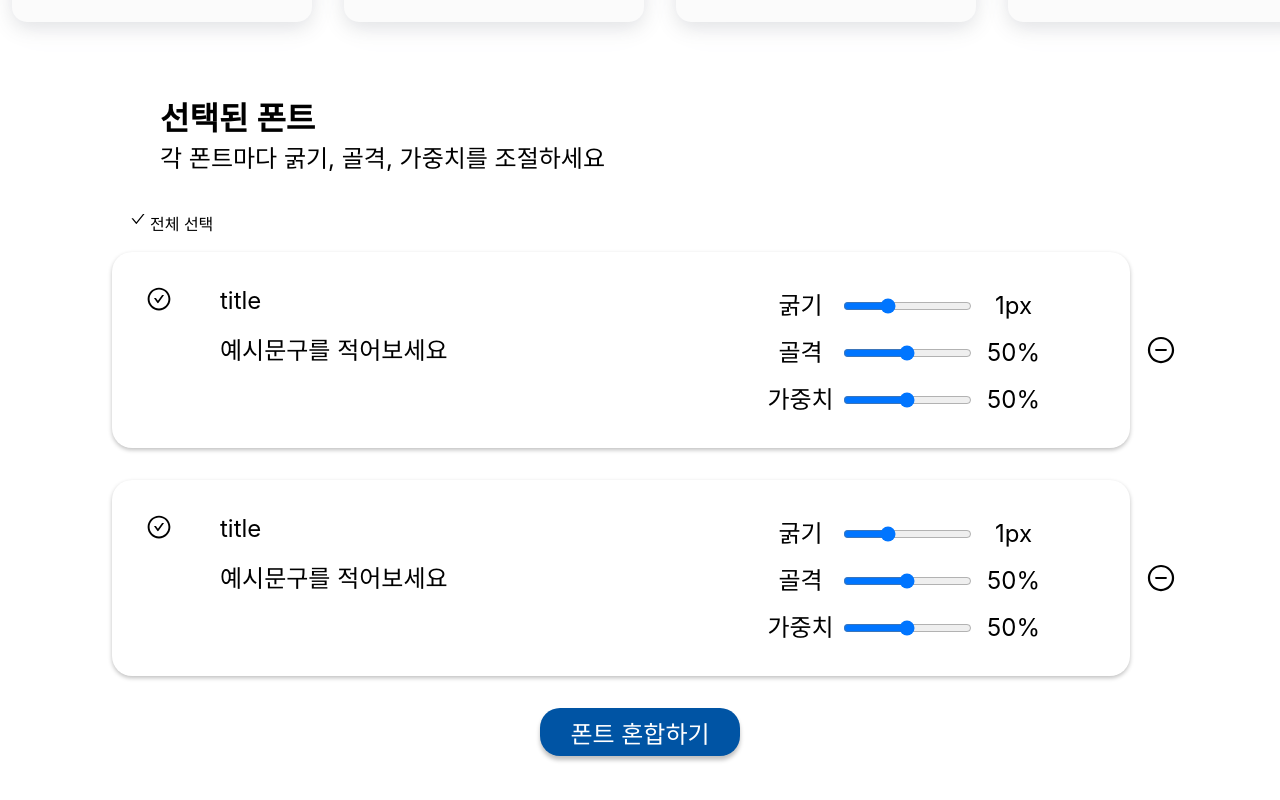
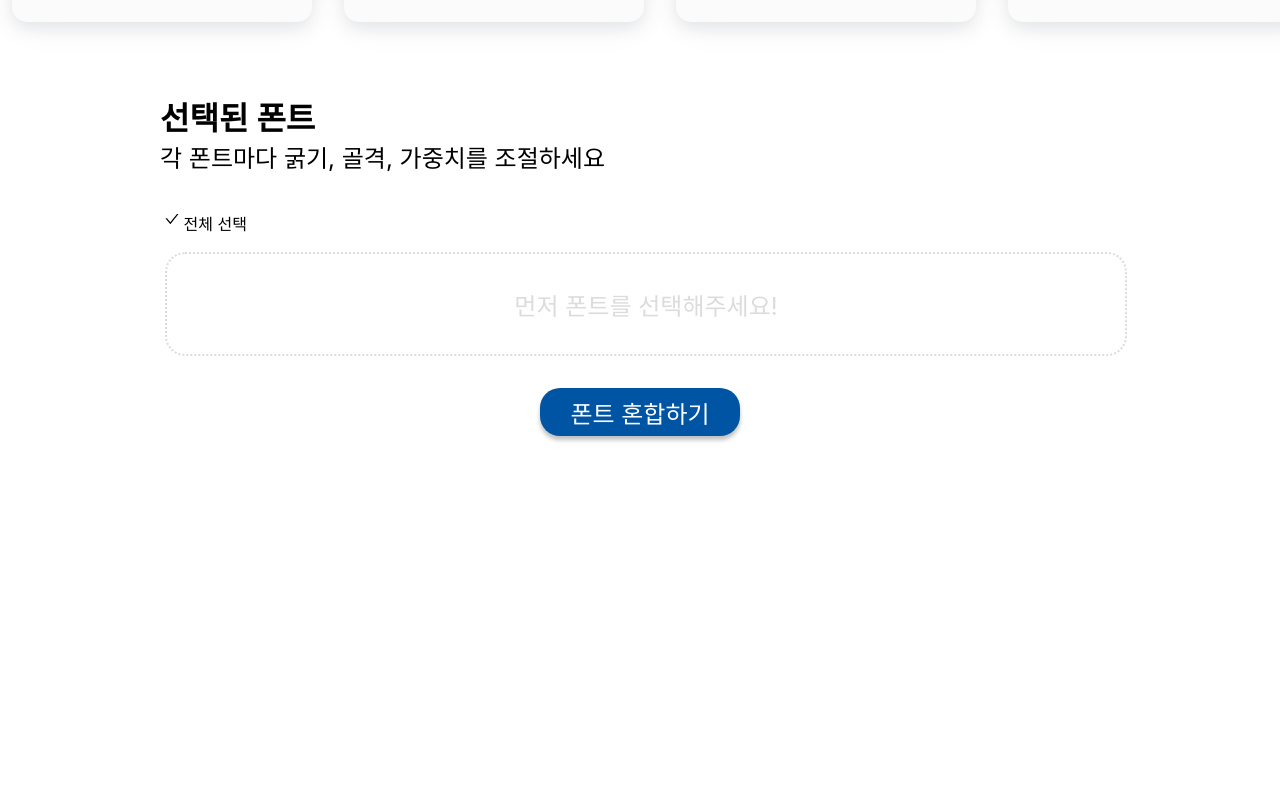
Before and after one commit to RijuKim/font_recommend_app, a React (Create React App) app in the folder font_recommend_app/: page / in a window 1280 px wide. Shown: the part 952-1752 px from the top of the page. After the commit the page ends 1492 px from the top, so only its background shows below. Built offline with nearby package versions, Linux system fonts and the light colour scheme; a web font is replaced by a local one.

Commit message:
Add: 폰트 선택 후 컨트롤러 생성 이벤트, 폰트 혼합 결과, 선택 정보 props전달

```diff
--- a/font_recommend_app/src/components/Card.jsx
+++ b/font_recommend_app/src/components/Card.jsx
@@ -31,6 +31,9 @@ function Cards() {
     // 글자 크기 상태 관리, 초기 글자 크기는 30px로 설정
     const [fontSize, setFontSize] = useState(30);
 
+    //사용자가 선택한 폰트 값 Popup에서 가져오는 상태 관리
+    const [selectedFont, setSelectedFont] = useState('')
+
     // 폰트 혼합 결과 컴포넌트 보여주기 상태 관리
     const [showFontMixResult, setShowFontMixResult] = useState(false);
 
@@ -58,6 +61,12 @@ function Cards() {
     const handleFontSizeChange = (event) => {
         setFontSize(event.target.value);
     };
+
+    // 사용자 선택 폰트 데이터 가져오기 핸들러
+    const getFontDataFromPopCard = (fontData) => {
+        setSelectedFont(fontData);
+        console.log(fontData);
+    }
 
     //폰트 혼합하기 버튼 클릭 핸들러
     const handleMixFontsClick = () => {
@@ -182,7 +191,11 @@ function Cards() {
                         각 폰트마다 굵기, 골격, 가중치를 조절하세요
                     </div>
                 </div>
-                <Controller onResultButtonClick={handleMixFontsClick}/>
+                {console.log("Card에서 저장된 폰트", selectedFont)}
+                <Controller
+                    onResultButtonClick={handleMixFontsClick}
+                    selectedFont={selectedFont}
+                    userInput={userInput}/>
                 {showFontMixResult && (
                     <div>
                         <div className='result_inform_wrapper'>
@@ -223,6 +236,7 @@ function Cards() {
                         children7={popupContent.children7}
                         children8={popupContent.children8}
                         onClose={handleClosePopup}
+                        getFontDataFromPopCard={getFontDataFromPopCard}
                     />
                 )}
             </div>
--- a/font_recommend_app/src/components/Cards.css
+++ b/font_recommend_app/src/components/Cards.css
@@ -316,6 +316,7 @@ input[type=text] {
     gap: 20%;
     margin-top: 40px;
     margin-left: 10%;
+    margin-bottom: 32px;
     align-items: center;
 }
 
--- a/font_recommend_app/src/components/Controller.jsx
+++ b/font_recommend_app/src/components/Controller.jsx
@@ -1,23 +1,44 @@
 //Controller.jsx
-import React, { useState } from 'react';
+import React, { useState, useEffect } from 'react';
 import './Cards.css';
 import './Controllers.css';
 import ControllerCard from './ControllerCard';
 import { AiOutlineCheck } from 'react-icons/ai'
 
-export default function Controller({onResultButtonClick}) {
+export default function Controller(props) {
+    const {onResultButtonClick, selectedFont} = props;
+
     //전체 선택 상태 관리
     const [selectAllChecked, setSelectAllChecked] = useState(false);
+
+    //사용자 폰트 선택 상태 관리 -> 선택된 폰트들 저장하는 배열
+    const [selectedFonts, setSelectedFonts] = useState([]);
 
     //전체 선택 이벤트 핸들러
     const handleSelectAllClick = () => {
         setSelectAllChecked(!selectAllChecked);
     };
 
+    //삭제 버튼 클릭 핸들러
+    const handleMinusButtonClick = (index) => {
+        setSelectedFonts(prevSelectedFonts => prevSelectedFonts.filter((_, i) => i !== index));
+    };
+
     //폰트 혼합하기 버튼 클릭 핸들러
     const handleMixFontsClick = () => {
         onResultButtonClick(); // Card(부모 컴포넌트)로 클릭이벤트 전달
-    }
+    };
+
+    useEffect(() => {
+        if (selectedFont) {
+            console.log('폰트가 선택됨', selectedFont);
+            setSelectedFonts(prevSelectedFonts => [...prevSelectedFonts, selectedFont]); // 선택된 폰트가 바뀔 때마다 배열에 새로운 폰트 추가
+        }
+        return () => {
+            console.log('이전 폰트는 ', selectedFont);
+            console.log('컨트롤러가 생성된 폰트들 ', selectedFonts);
+        }
+    }, [selectedFont]);
 
     return (
         <div className='controls'>
@@ -28,22 +49,20 @@ export default function Controller({onResultButtonClick}) {
             <div className='control-container'>
                 <div className='control-wrapper'>
                     <ul className='control-items'>
-                    {/* {selectedCard && selectedCard.title && selectedCard.children && (
-                        <ControllerCard
-                            title={selectedCard.title}
-                            children={selectedCard.children}
-                            isSelectChecked={selectAllChecked}
-                            handleSelectClick={handleSelectAllClick}
-                        />
-                    )} */}
-                        <ControllerCard
-                            // title={selectedCard.title}
-                            // children={selectedCard.children}
-                            isSelectChecked={selectAllChecked}
-                            handleSelectClick={handleSelectAllClick}/>
-                        <ControllerCard
-                            isSelectChecked={selectAllChecked}
-                            handleSelectClick={handleSelectAllClick}/>
+                        {/* 폰트가 선택되는 만큼 해당 폰트의 ControllerCard 생성 */}
+                        {selectedFonts.length === 0 ? (
+                            <div className='initial-message'>먼저 폰트를 선택해주세요!</div>
+                        ) : (
+                            selectedFonts.map((font, index) => (
+                                <ControllerCard
+                                    key={index}
+                                    selectedFont={font}
+                                    isSelectChecked={selectAllChecked}
+                                    handleSelectClick={handleSelectAllClick}
+                                    onRemoveCard={() => handleMinusButtonClick(index)}
+                                />
+                            ))
+                        )}
                     </ul>
                 </div>
             </div>
--- a/font_recommend_app/src/components/ControllerCard.jsx
+++ b/font_recommend_app/src/components/ControllerCard.jsx
@@ -1,8 +1,11 @@
+//ControllerCard.jsx
 import React, { useState, useEffect } from 'react';
 import './Controllers.css'
 import { AiOutlineMinusCircle, AiOutlineCheckCircle } from 'react-icons/ai'
 
-export default function ControllerCard({ title, chiledren, isSelectChecked, handleSelectClick }) {
+export default function ControllerCard(props) {
+    const { isSelectChecked, selectedFont, onRemoveCard } = props;
+
     // 굵기 조절 상태 관리
     const [thickness, setThickness] = useState(1);
 
@@ -12,7 +15,7 @@ export default function ControllerCard({ title, chiledren, isSelectChecked, hand
     // 가중치 조절 상태 관리
     const [weight, setWeight] = useState(50);
 
-    //check 버튼 클릭 상태 관리
+    // 체크 버튼 클릭 상태 관리
     const [isChecked, setIsChecked] = useState(false);
 
     useEffect(() => {
@@ -34,10 +37,19 @@ export default function ControllerCard({ title, chiledren, isSelectChecked, hand
         setWeight(event.target.value);
     };
 
-    // "check" 버튼 클릭 핸들러
+    // 체크 버튼 클릭 핸들러
     const handleCheckButtonClick = () => {
         setIsChecked(!isChecked);
     };
+
+    // 삭제 버튼 클릭 핸들러
+    const handleMinusButtonClick = () => {
+        if (typeof onRemoveCard === 'function') {
+            onRemoveCard();
+        }
+    };
+
+
 
     return (
         <div className='controller-container'>
@@ -47,7 +59,8 @@ export default function ControllerCard({ title, chiledren, isSelectChecked, hand
                         <AiOutlineCheckCircle className={`check-icon ${isChecked ? 'checked' : ''}`}/></button>
                 </div>
                 <div className='control-inform'>
-                    <div>{title}title</div>
+                    {/* Todo - 선택한 폰트 style로 font-family 변경해줘야함 */}
+                    <div>{selectedFont}</div>
                     <div>예시문구를 적어보세요</div>
                 </div>
                 {/* 굵기, 골격, 가중치 조절기 */}
@@ -95,7 +108,7 @@ export default function ControllerCard({ title, chiledren, isSelectChecked, hand
             </div>
             {/* 선택한 폰트 취소 */}
             <div className='minus-button-wrapper'>
-                <button className='minus-button'>
+                <button className='minus-button' onClick={handleMinusButtonClick}>
                     <AiOutlineMinusCircle className='minus-icon'/>
                 </button>
             </div>
--- a/font_recommend_app/src/components/Controllers.css
+++ b/font_recommend_app/src/components/Controllers.css
@@ -14,7 +14,7 @@
 .select-all-button{
     display: flex;
     gap: 4px;
-    margin-left: 20px;
+    margin-left: 5%;
     margin-right: 16px;
     cursor: pointer;
     border: none;
@@ -49,12 +49,13 @@
 .controller-container {
     display: flex;
     flex-flow: row;
+    justify-content: center;
 }
 
 .controller-wrapper{
     display: flex;
     flex-flow: row;
-    width: 100%;
+    width: 90%;
     border-width: 2px;
     border-radius: 20px;
     border-style: solid;
@@ -146,3 +147,18 @@ span{
     font-size: 30px;
     margin: 0;
 }
+
+.initial-message{
+    margin-left: 5%;
+    display: flex;
+    justify-content: center;
+    align-items: center;
+    width: 90%;
+    height: 100px;
+    font-size: 24px;
+    color: gainsboro;
+    border-width: 2px;
+    border-radius: 20px;
+    border-style: dotted;
+    border-color: gainsboro;
+}
--- a/font_recommend_app/src/components/PopupCard.jsx
+++ b/font_recommend_app/src/components/PopupCard.jsx
@@ -1,15 +1,28 @@
+//PopupCard.jsx
 import React, { useState } from 'react';
 import PopupCardItem from './PopupCarditem';
 import { FiArrowLeft } from "react-icons/fi";
 
-const Popup = ({ title, children, children2, children3, children4, children5, children6, children7, children8, onClose }) => {
+const Popup = (props) => {
+  const { getFontDataFromPopCard, title, children, children2, children3, children4, children5, children6, children7, children8, onClose } = props
+
   // 사용자가 입력한 값을 상태로 관리
   const [userInput, setUserInput] = useState('');
+
+  //PopupCard에서 선택한 폰트 정보 상태 관리
+  const [selectedFont, setSelectedFont] = useState('')
 
   // 사용자가 입력한 값이 변경될 때마다 상태 업데이트하는 이벤트 핸들러
   const handleUserInputChange = (event) => {
     setUserInput(event.target.value);
   };
+
+  //PopupCard에서 폰트 정보 가져오는 함수
+  const getFontDataFromItem = (selectedFont) => {
+    setSelectedFont(selectedFont);
+    getFontDataFromPopCard(selectedFont);
+  }
+
 
 
   return (
@@ -32,16 +45,17 @@ const Popup = ({ title, children, children2, children3, children4, children5, ch
         <div className='popup__container'>
           <div className='popup__wrapper'>
             <ul className='cards__items'>
-              <PopupCardItem title={children} children={userInput || children} />
-              <PopupCardItem title={children2} children={userInput || children2} />
-              <PopupCardItem title={children3} children={userInput || children3} />
-              <PopupCardItem title={children4} children={userInput || children4} />
+              {console.log("Item에서 가져온 폰트", selectedFont)}
+              <PopupCardItem title={children} children={userInput || children} getFontDataFromItem={getFontDataFromItem}/>
+              <PopupCardItem title={children2} children={userInput || children2} getFontDataFromItem={getFontDataFromItem}/>
+              <PopupCardItem title={children3} children={userInput || children3} getFontDataFromItem={getFontDataFromItem}/>
+              <PopupCardItem title={children4} children={userInput || children4} getFontDataFromItem={getFontDataFromItem}/>
             </ul>
             <ul className='cards__items'>
-              <PopupCardItem title={children5} children={userInput || children5} />
-              <PopupCardItem title={children6} children={userInput || children6} />
-              <PopupCardItem title={children7} children={userInput || children7} />
-              <PopupCardItem title={children8} children={userInput || children8} />
+              <PopupCardItem title={children5} children={userInput || children5} getFontDataFromItem={getFontDataFromItem}/>
+              <PopupCardItem title={children6} children={userInput || children6} getFontDataFromItem={getFontDataFromItem}/>
+              <PopupCardItem title={children7} children={userInput || children7} getFontDataFromItem={getFontDataFromItem}/>
+              <PopupCardItem title={children8} children={userInput || children8} getFontDataFromItem={getFontDataFromItem}/>
             </ul>
           </div>
         </div>
--- a/font_recommend_app/src/components/PopupCarditem.jsx
+++ b/font_recommend_app/src/components/PopupCarditem.jsx
@@ -2,10 +2,11 @@
 import React from 'react';
 
 function PopupCardItem(props) {
-    const { title, children } = props;
+    const { title, children, getFontDataFromItem } = props;
 
     const handleCardClick = () => {
-        console.log(title); // 클릭한 카드의 타이틀을 콘솔에 출력
+        // console.log(children); // 클릭한 카드의 타이틀을 콘솔에 출력
+        getFontDataFromItem(props.children);
     };
 
     return (
--- a/font_recommend_app/src/components/Result.css
+++ b/font_recommend_app/src/components/Result.css
@@ -1,13 +1,13 @@
 /* ResultItem */
 .result-item-wrapper{
-    margin-top: 40px;
+    margin-top: 16px;
 }
 
 .result-item-container{
     display: flex;
     flex-direction: row;
     gap: 20px;
-    width: 100%;
+    width: 90%;
     height: 100px;
     justify-content: space-around;
     align-items: center;
--- a/font_recommend_app/src/components/ResultItem.jsx
+++ b/font_recommend_app/src/components/ResultItem.jsx
@@ -15,7 +15,7 @@ export default function ResultItem(props) {
                     className='result-item-context'
                     style={{ fontSize: `${fontSize}px` }}>
                     예시 문구를 입력하세요
-                    {console.log(fontSize)}
+                    {/* {console.log(fontSize)} */}
                 </div>
             </div>
             <hr className='result-hr-line'/>
```
